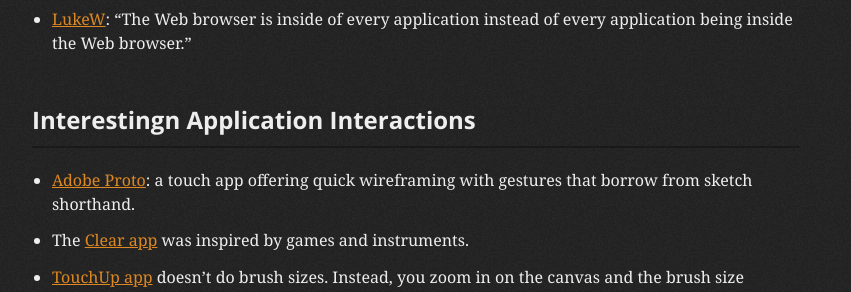
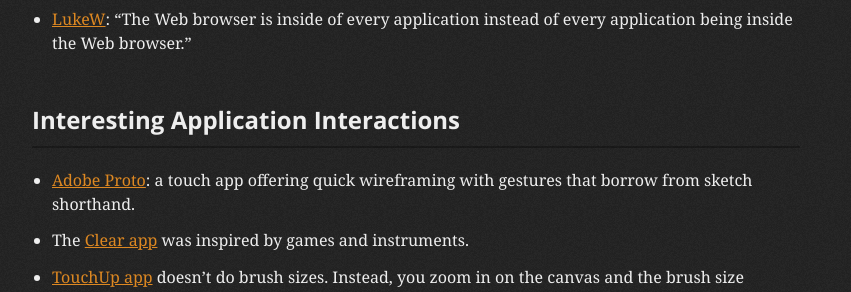
Before and after one commit to jgarber623/sketchnotes.sixtwothree.org, a Jekyll site: the page built from _posts/2012-08-07-buttons-are-a-hack.md, in a window 1280 px wide. Shown: the part 855-1147 px from the top of the page, without its empty margins (224-1075 px from the left). Built offline with Jekyll 4.4.1, drawn with Linux system fonts in a browser that asks for light colours.

Commit message:
Spelling correction.

```diff
--- a/_posts/2012-08-07-buttons-are-a-hack.md
+++ b/_posts/2012-08-07-buttons-are-a-hack.md
@@ -23,7 +23,7 @@ Presented by [Josh Clark](http://globalmoxie.com/).
 - [Web gestures must sidestep built-in gestures in browser and OS.](https://twitter.com/globalmoxie/status/232866222289596416)
 - [LukeW](http://www.lukew.com/ff/entry.asp?1441): "The Web browser is inside of every application instead of every application being inside the Web browser."
 
-## Interestingn Application Interactions ##
+## Interesting Application Interactions ##
 
 - [Adobe Proto](http://www.adobe.com/products/proto.html): a touch app offering quick wireframing with gestures that borrow from sketch shorthand.
 - The [Clear app](http://www.realmacsoftware.com/clear/) was inspired by games and instruments.
```
